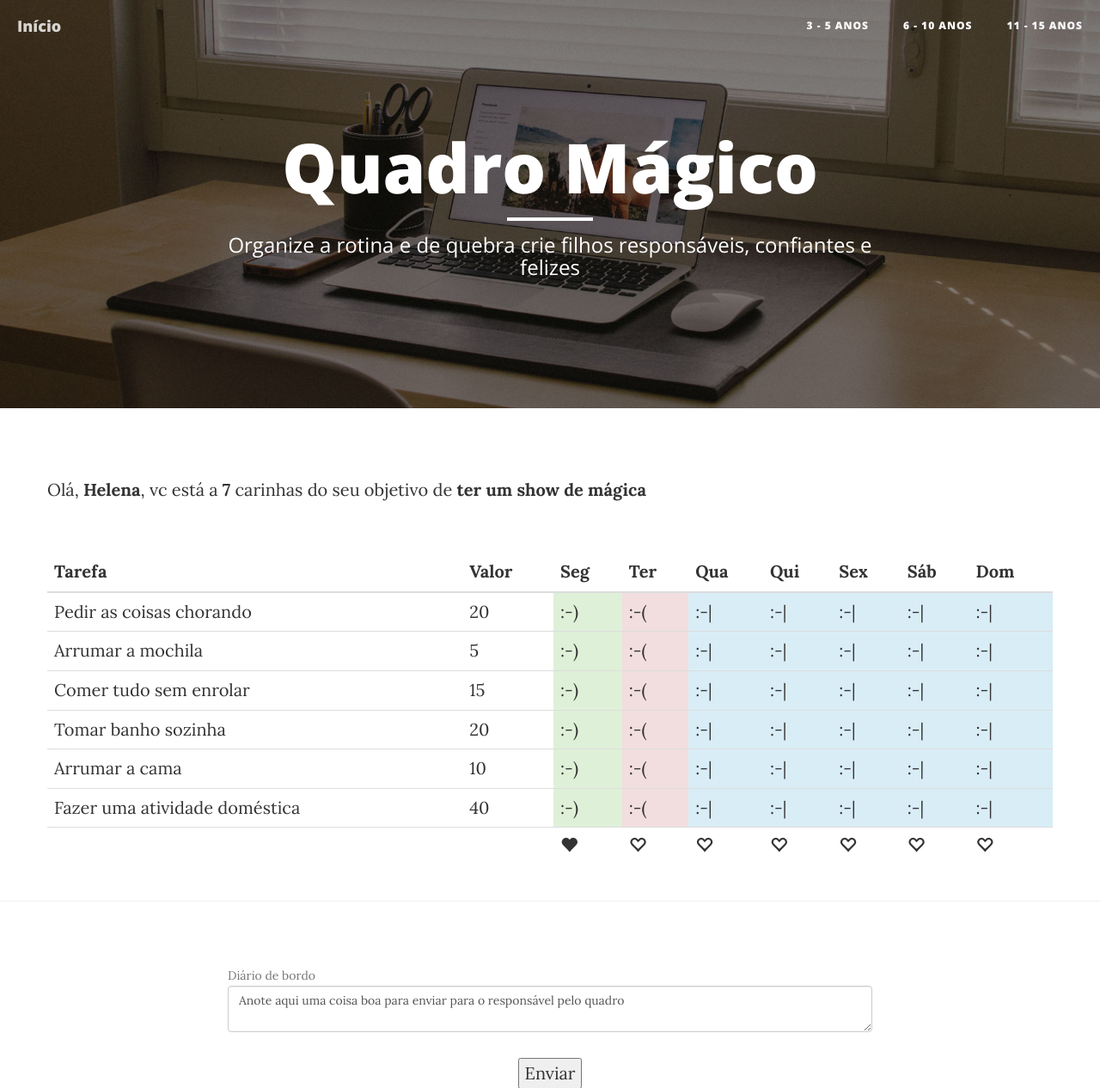
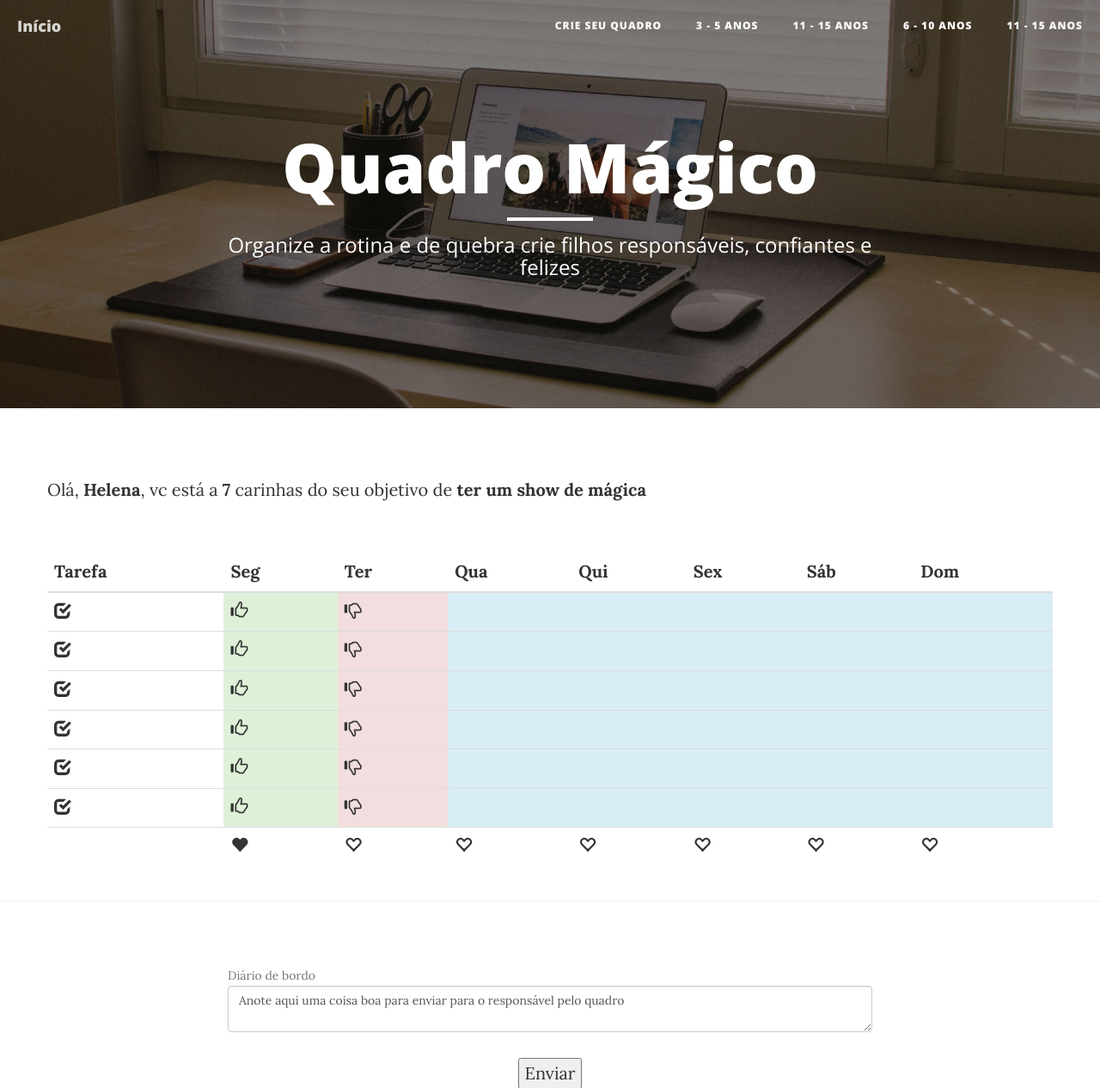
Before and after one commit to n0va1s/quadro_magico, a PHP site: the page made by web/view/crianca.twig in a window 1280 px wide. Shown: the top 1266 px of the page at 86% size. Run offline with PHP 8.4, Linux system fonts and the light colour scheme; the template is opened without the code that fills it, so the values that code supplies are empty; some libraries are stand-ins or nearby versions.

Commit message:
Criacao do cadastro de quadro e finalizacao do prototipo para criancas, jovens e adolescentes

```diff
--- a/bootstrap.php
+++ b/bootstrap.php
@@ -67,9 +67,11 @@ $app->register(new Silex\Provider\TwigServiceProvider(), array(
 
 $app->register(new Silex\Provider\AssetServiceProvider(), array(
     'assets.version' => 'v1',
+    'assets.version_format' => '%s?version=%s',
     'assets.named_packages' => array(
-        'css' => array('base_path' => '/web/css'),
-        'img' => array('base_path' => '/web/img')
+        'css' => array('version' => 'css2', 'base_path' => '/css'),
+        'img' => array('base_path' => '/img'),
+        'js' => array('base_path' => '/js'),
     ),
 ));
 
--- a/src/n0va1s/QuadroMagico/Controller/QuadroController.php
+++ b/src/n0va1s/QuadroMagico/Controller/QuadroController.php
@@ -26,6 +26,10 @@ class QuadroController implements ControllerProviderInterface
             return new \n0va1s\QuadroMagico\Service\QuadroService($this->em);
         };
         //aplicacao
+        $ctrl->get('/cadastro', function () use ($app) {
+            return $app['twig']->render('quadro.twig');
+        })->bind('indexQuadro');
+
         $ctrl->get('/crianca', function () use ($app) {
             return $app['twig']->render('crianca.twig');
         })->bind('indexCrianca');
--- a/web/view/crianca.twig
+++ b/web/view/crianca.twig
@@ -9,7 +9,6 @@
                     <thead>
                         <tr>
                             <th>Tarefa</th>
-                            <th>Valor</th>
                             <th>Seg</th>
                             <th>Ter</th>
                             <th>Qua</th>
@@ -21,8 +20,7 @@
                     </thead>
                     <tfoot>
                         <tr>
-                            <th></span></th>
-                            <th></span></th>
+                            <th>&nbsp;</th>
                             <th><span class="glyphicon glyphicon-heart"></span></th>
                             <th><span class="glyphicon glyphicon-heart-empty"></span></th>
                             <th><span class="glyphicon glyphicon-heart-empty"></span></th>
@@ -34,70 +32,64 @@
                     </tfoot>
                     <tbody>
                         <tr>
-                            <td>Pedir as coisas chorando</td>
-                            <td>20</td>
-                            <td class="success">:-)</td>
-                            <td class="danger">:-(</td>
-                            <td class="info">:-|</td>
-                            <td class="info">:-|</td>
-                            <td class="info">:-|</td>
-                            <td class="info">:-|</td>
-                            <td class="info">:-|</td>
+                            <td><span class="glyphicon glyphicon-check"></td>
+                            <td class="success"><span class="glyphicon glyphicon-thumbs-up"></td>
+                            <td class="danger"><span class="glyphicon glyphicon-thumbs-down"></td>
+                            <td class="info"></td>
+                            <td class="info"></td>
+                            <td class="info"></td>
+                            <td class="info"></td>
+                            <td class="info"></td>
                         </tr>
                         <tr>
-                            <td>Arrumar a mochila</td>
-                            <td>5</td>
-                            <td class="success">:-)</td>
-                            <td class="danger">:-(</td>
-                            <td class="info">:-|</td>
-                            <td class="info">:-|</td>
-                            <td class="info">:-|</td>
-                            <td class="info">:-|</td>
-                            <td class="info">:-|</td>
+                            <td><span class="glyphicon glyphicon-check"></td>
+                            <td class="success"><span class="glyphicon glyphicon-thumbs-up"></td>
+                            <td class="danger"><span class="glyphicon glyphicon-thumbs-down"></td>
+                            <td class="info"></td>
+                            <td class="info"></td>
+                            <td class="info"></td>
+                            <td class="info"></td>
+                            <td class="info"></td>
                         </tr>
                         <tr>
-                            <td>Comer tudo sem enrolar</td>
-                            <td>15</td>
-                            <td class="success">:-)</td>
-                            <td class="danger">:-(</td>
-                            <td class="info">:-|</td>
-                            <td class="info">:-|</td>
-                            <td class="info">:-|</td>
-                            <td class="info">:-|</td>
-                            <td class="info">:-|</td>
+                            <td><span class="glyphicon glyphicon-check"></td>
+                            <td class="success"><span class="glyphicon glyphicon-thumbs-up"></td>
+                            <td class="danger"><span class="glyphicon glyphicon-thumbs-down"></td>
+                            <td class="info"></td>
+                            <td class="info"></td>
+                            <td class="info"></td>
+                            <td class="info"></td>
+                            <td class="info"></td>
                         </tr>
                         <tr>
-                            <td>Tomar banho sozinha</td>
-                            <td>20</td>
-                            <td class="success">:-)</td>
-                            <td class="danger">:-(</td>
-                            <td class="info">:-|</td>
-                            <td class="info">:-|</td>
-                            <td class="info">:-|</td>
-                            <td class="info">:-|</td>
-                            <td class="info">:-|</td>
+                            <td><span class="glyphicon glyphicon-check"></td>
+                            <td class="success"><span class="glyphicon glyphicon-thumbs-up"></td>
+                            <td class="danger"><span class="glyphicon glyphicon-thumbs-down"></td>
+                            <td class="info"></td>
+                            <td class="info"></td>
+                            <td class="info"></td>
+                            <td class="info"></td>
+                            <td class="info"></td>
                         </tr>
                         <tr>
-                            <td>Arrumar a cama</td>
-                            <td>10</td>
-                            <td class="success">:-)</td>
-                            <td class="danger">:-(</td>
-                            <td class="info">:-|</td>
-                            <td class="info">:-|</td>
-                            <td class="info">:-|</td>
-                            <td class="info">:-|</td>
-                            <td class="info">:-|</td>
+                            <td><span class="glyphicon glyphicon-check"></td>
+                            <td class="success"><span class="glyphicon glyphicon-thumbs-up"></td>
+                            <td class="danger"><span class="glyphicon glyphicon-thumbs-down"></td>
+                            <td class="info"></td>
+                            <td class="info"></td>
+                            <td class="info"></td>
+                            <td class="info"></td>
+                            <td class="info"></td>
                         </tr>
                         <tr>
-                            <td>Fazer uma atividade doméstica</td>
-                            <td>40</td>
-                            <td class="success">:-)</td>
-                            <td class="danger">:-(</td>
-                            <td class="info">:-|</td>
-                            <td class="info">:-|</td>
-                            <td class="info">:-|</td>
-                            <td class="info">:-|</td>
-                            <td class="info">:-|</td>
+                            <td><span class="glyphicon glyphicon-check"></td>
+                            <td class="success"><span class="glyphicon glyphicon-thumbs-up"></td>
+                            <td class="danger"><span class="glyphicon glyphicon-thumbs-down"></td>
+                            <td class="info"></td>
+                            <td class="info"></td>
+                            <td class="info"></td>
+                            <td class="info"></td>
+                            <td class="info"></td>
                         </tr>
                     </tbody>
                 </table>
--- a/web/view/leiaute.twig
+++ b/web/view/leiaute.twig
@@ -46,8 +46,15 @@
             <div class="collapse navbar-collapse" id="bs-example-navbar-collapse-1">
                 <ul class="nav navbar-nav navbar-right">
                     <li>
+                        <a href="{{ app.url_generator.generate('indexQuadro') }}">Crie seu quadro</a>
+                    </li>
+                    <li>
                         <a href="{{ app.url_generator.generate('indexCrianca') }}">3 - 5 anos</a>
                     </li>
+                    <li>
+                        <a href="{{ app.url_generator.generate('indexAdolescente') }}">11 - 15 anos</a>
+                    </li>
+
                     <li>
                         <a href="{{ app.url_generator.generate('indexJovem') }}">6 - 10 anos</a>
                     </li>
```
Also changed, not shown: web/view/inicio.twig (+11 -11 lines), web/view/quadro.twig (added, +40 -0 lines), web/index.php (renamed from public/index.php), web/vendor/bootstrap/css/bootstrap.css.
